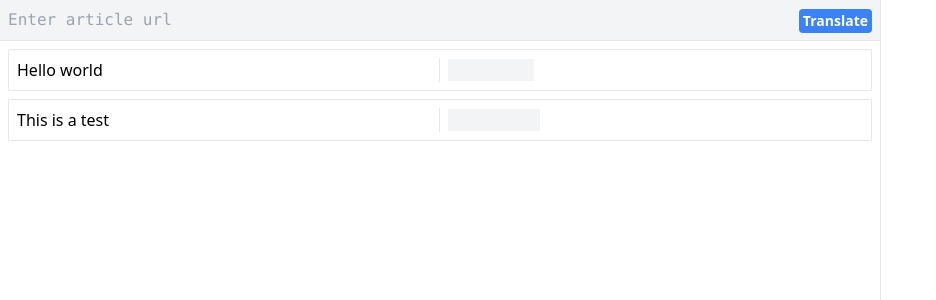
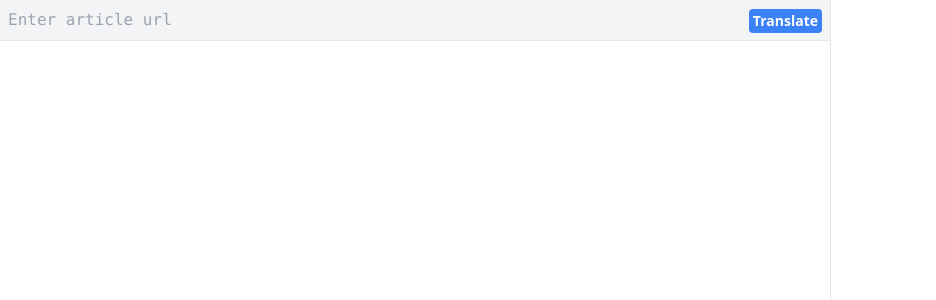
Before and after one commit to iamlemec/langtutor, a React (Vite) app in the folder react/: page / in a window 1280 px wide. Shown: the top 300 px of the page, without its empty margins (0-936 px from the left). Built offline with nearby package versions, Linux system fonts and the light colour scheme.

Commit message:
markdown tweaks

```diff
--- a/react/src/App.jsx
+++ b/react/src/App.jsx
@@ -5,21 +5,11 @@ import LangList from './LangList.jsx'
 import LangChat from './LangChat.jsx'
 import { fetchTextStream, fetchJsonStream } from './utils.jsx'
 
-const init_chunks = [
-  ['Hello world', 'Hello world'],
-  ['This is a test', 'This is a test'],
-]
-
-const init_messages = [
-  {role: 'user', content: 'Hello world'},
-  {role: 'assistant', content: 'This is a test'},
-]
-
 function App() {
   const [article, setArticle] = useState(null)
-  const [chunks, setChunks] = useState(init_chunks)
+  const [chunks, setChunks] = useState([])
   const [cursor, setCursor] = useState(-1)
-  const [messages, setMessages] = useState(init_messages)
+  const [messages, setMessages] = useState([])
   const [generating, setGenerating] = useState(false)
   const [error, setError] = useState(null)
   const inputRef = useRef(null)
@@ -113,7 +103,7 @@ function App() {
           <LangList chunks={chunks} cursor={cursor} setCursor={setCursor} />
         </div>
       </div>
-      <div className="w-[400px] h-full border-l border-gray-200 overflow-y-auto">
+      <div className="w-[450px] h-full border-l border-gray-200 overflow-y-auto">
         {article && <LangChat messages={messages} onSubmit={handleGenerate} generating={generating} />}
       </div>
       {error && <div className="absolute bottom-5 right-5 w-[350px] border rounded border-gray-300 bg-gray-100 p-2 overflow-y-auto">
--- a/react/src/LangChat.jsx
+++ b/react/src/LangChat.jsx
@@ -23,7 +23,7 @@ function LangPrompt({ onSubmit }) {
   }
 
   return <LangMessage role="user">
-    <input type="text" className="w-full outline-none" onKeyDown={handleKeyDown} ref={queryRef} />
+    <input ref={queryRef} type="text" className="w-full outline-none" onKeyDown={handleKeyDown} />
   </LangMessage>
 }
 
@@ -31,7 +31,7 @@ export default function LangChat({ messages, onSubmit, generating }) {
   return <div className="flex flex-col gap-4 px-2 py-4">
     {messages.map(({role, content}, index) =>
       <LangMessage key={index} role={role}>
-        <div className="markdown" dangerouslySetInnerHTML={{ __html: marked(content) }} />
+        <div className="markdown" dangerouslySetInnerHTML={{ __html: marked(content, {breaks: true}) }} />
       </LangMessage>
     )}
     {!generating && <LangPrompt key={messages.length} onSubmit={onSubmit} />}
--- a/react/src/index.css
+++ b/react/src/index.css
@@ -34,7 +34,7 @@
 }
 
 .markdown *:not(:last-child) {
-  margin-bottom: 0.4rem;
+  margin-bottom: 0.6rem;
 }
 
 .markdown pre > code {
```
Also changed, not shown: 1 other file (tests, documents, lock files or other folders).
